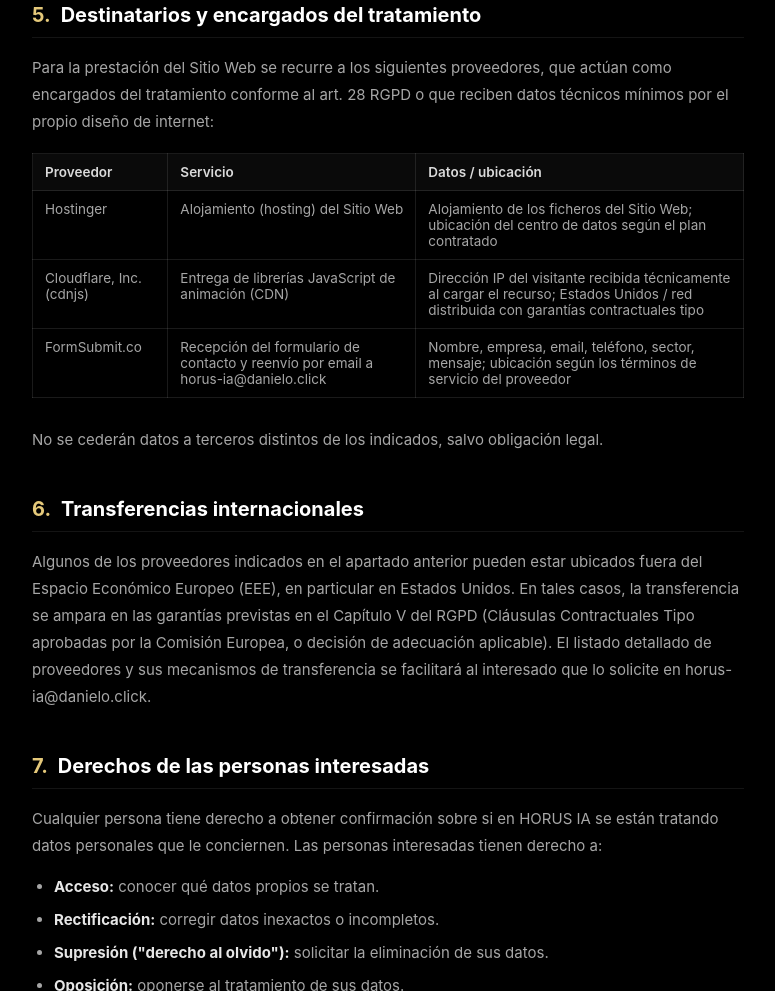
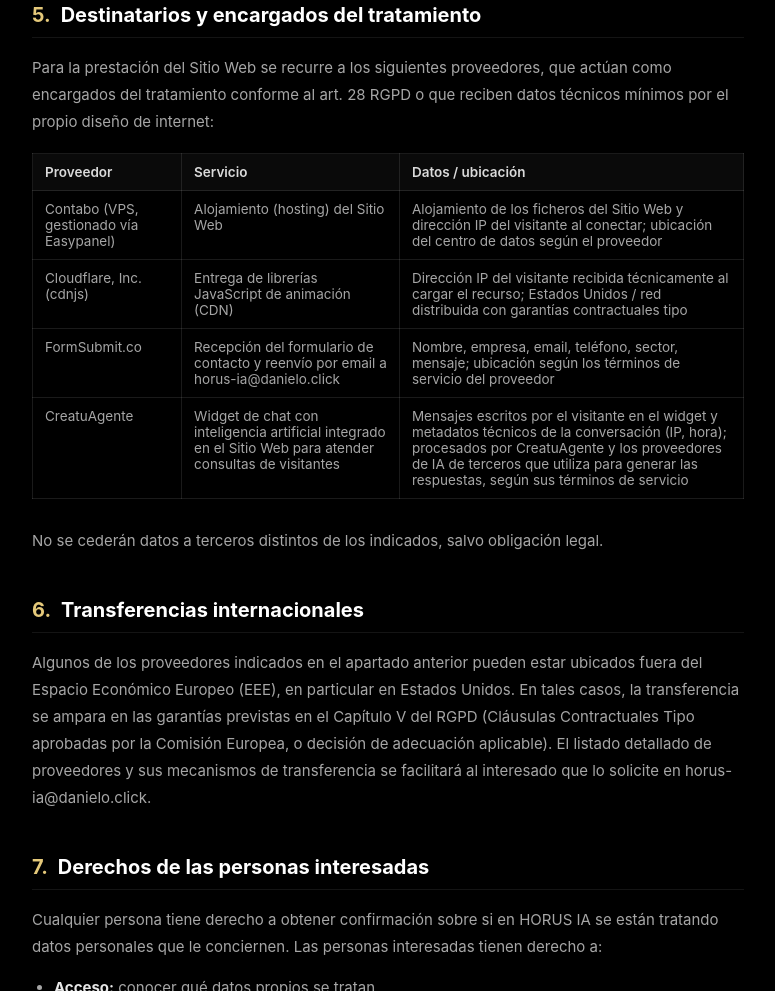
Before and after one commit to dango757-cyber/horus-ia-landing, a plain HTML site: page politica-privacidad.html in a window 1280 px wide. Shown: the part 1795-2786 px from the top of the page, without its empty margins (252-1027 px from the left). Drawn offline with Linux system fonts and the light colour scheme.

Commit message:
Add files via upload

```diff
--- a/politica-privacidad.html
+++ b/politica-privacidad.html
@@ -157,9 +157,10 @@
       <div class="legal-table-wrap">
         <table class="legal-table">
           <tr><th>Proveedor</th><th>Servicio</th><th>Datos / ubicación</th></tr>
-          <tr><td>Hostinger</td><td>Alojamiento (hosting) del Sitio Web</td><td>Alojamiento de los ficheros del Sitio Web; ubicación del centro de datos según el plan contratado</td></tr>
+          <tr><td>Contabo (VPS, gestionado vía Easypanel)</td><td>Alojamiento (hosting) del Sitio Web</td><td>Alojamiento de los ficheros del Sitio Web y dirección IP del visitante al conectar; ubicación del centro de datos según el proveedor</td></tr>
           <tr><td>Cloudflare, Inc. (cdnjs)</td><td>Entrega de librerías JavaScript de animación (CDN)</td><td>Dirección IP del visitante recibida técnicamente al cargar el recurso; Estados Unidos / red distribuida con garantías contractuales tipo</td></tr>
           <tr><td>FormSubmit.co</td><td>Recepción del formulario de contacto y reenvío por email a horus-ia@danielo.click</td><td>Nombre, empresa, email, teléfono, sector, mensaje; ubicación según los términos de servicio del proveedor</td></tr>
+          <tr><td>CreatuAgente</td><td>Widget de chat con inteligencia artificial integrado en el Sitio Web para atender consultas de visitantes</td><td>Mensajes escritos por el visitante en el widget y metadatos técnicos de la conversación (IP, hora); procesados por CreatuAgente y los proveedores de IA de terceros que utiliza para generar las respuestas, según sus términos de servicio</td></tr>
         </table>
       </div>
       <p>No se cederán datos a terceros distintos de los indicados, salvo obligación legal.</p>
```
Also changed, not shown: index.html (+3 -0 lines).
